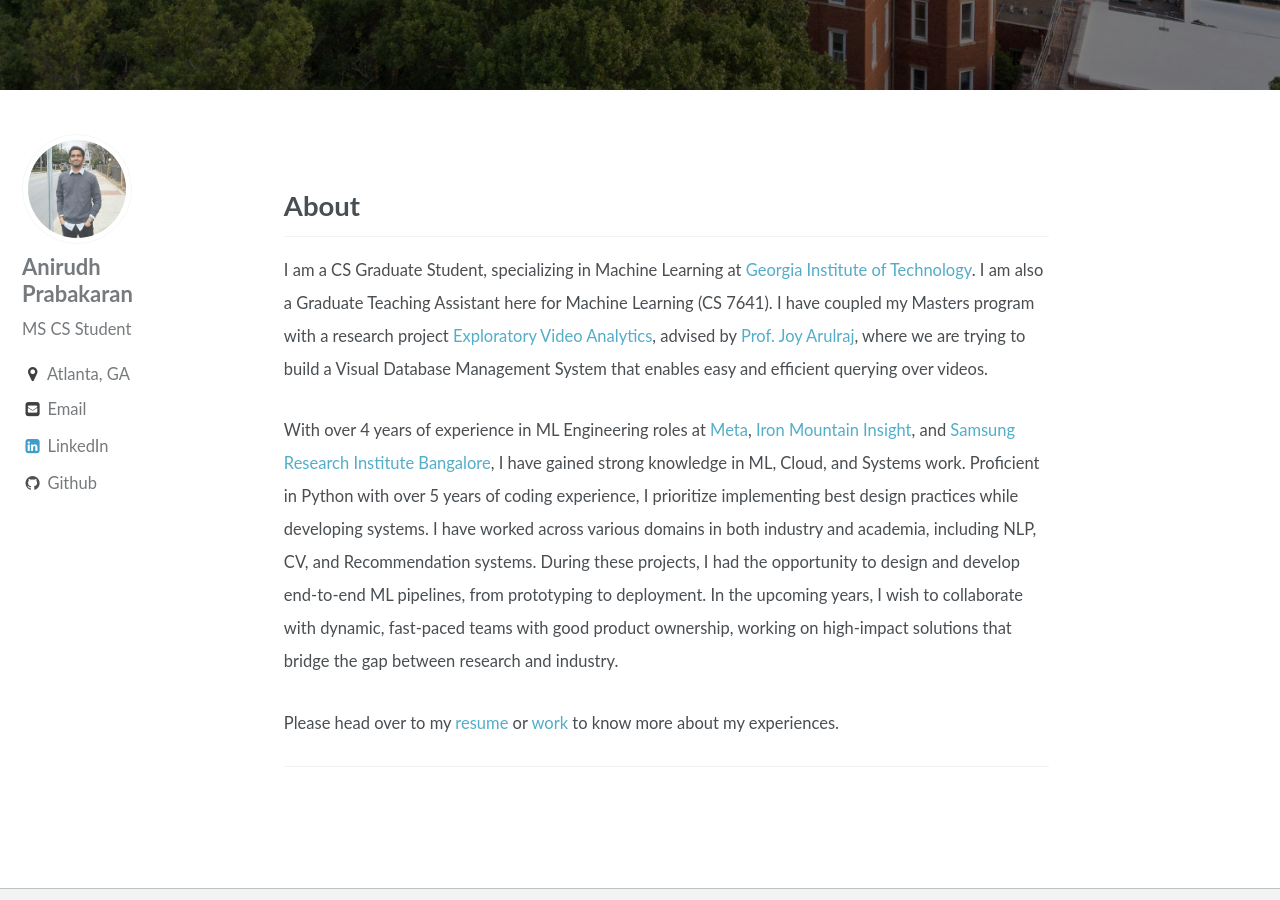
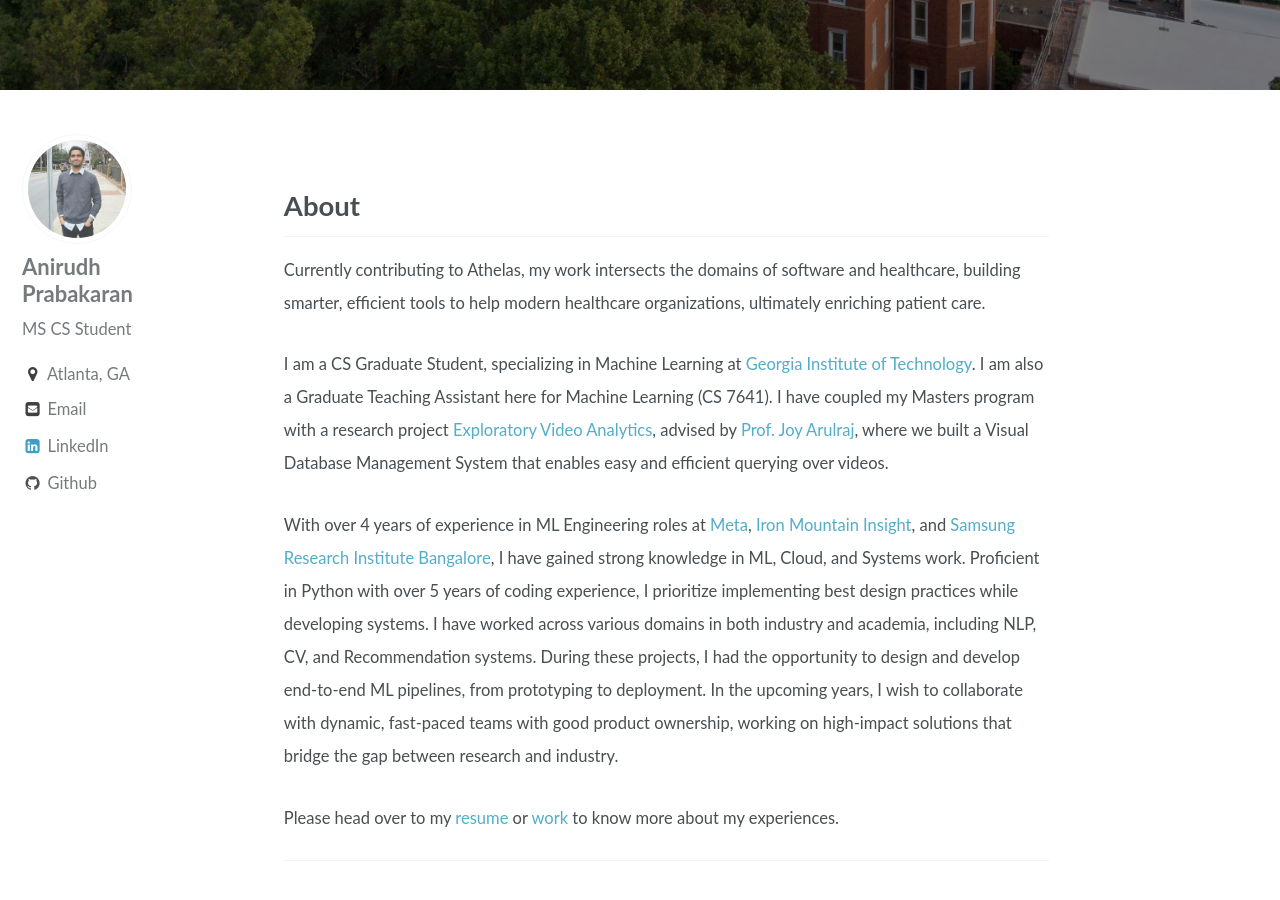
Before and after one commit to Anirudh58/Anirudh58.github.io, a Jekyll site: the page built from _pages/home.md, in a window 1280 px wide and 900 px high, scrolled down 607 px. Built offline with Jekyll 4.4.1, drawn with Linux system fonts in a browser that asks for light colours.

Commit message:
aug update

```diff
--- a/_pages/home.md
+++ b/_pages/home.md
@@ -15,7 +15,9 @@
 
 ## About
 
-<small> I am a CS Graduate Student, specializing in Machine Learning at [Georgia Institute of Technology](https://www.gatech.edu/). I am also a Graduate Teaching Assistant here for Machine Learning (CS 7641). I have coupled my Masters program with a research project [Exploratory Video Analytics](https://evadb.readthedocs.io/en/stable/), advised by [Prof. Joy Arulraj](https://www.cc.gatech.edu/~jarulraj/), where we are trying to build a Visual Database Management System that enables easy and efficient querying over videos. </small>
+<small> Currently contributing to Athelas, my work intersects the domains of software and healthcare, building smarter, efficient tools to help modern healthcare organizations, ultimately enriching patient care. </small>
+
+<small> I am a CS Graduate Student, specializing in Machine Learning at [Georgia Institute of Technology](https://www.gatech.edu/). I am also a Graduate Teaching Assistant here for Machine Learning (CS 7641). I have coupled my Masters program with a research project [Exploratory Video Analytics](https://evadb.readthedocs.io/en/stable/), advised by [Prof. Joy Arulraj](https://www.cc.gatech.edu/~jarulraj/), where we built a Visual Database Management System that enables easy and efficient querying over videos. </small>
 
 <small> With over 4 years of experience in ML Engineering roles at [Meta](https://meta.com), [Iron Mountain Insight](https://www.ironmountain.com/services/content-service-platform), and [Samsung Research Institute Bangalore](https://research.samsung.com/sri-b), I have gained strong knowledge in ML, Cloud, and Systems work. Proficient in Python with over 5 years of coding experience, I prioritize implementing best design practices while developing systems. I have worked across various domains in both industry and academia, including NLP, CV, and Recommendation systems. During these projects, I had the opportunity to design and develop end-to-end ML pipelines, from prototyping to deployment. In the upcoming years, I wish to collaborate with dynamic, fast-paced teams with good product ownership, working on high-impact solutions that bridge the gap between research and industry.
 </small>
```
Also changed, not shown: 1 other file.
